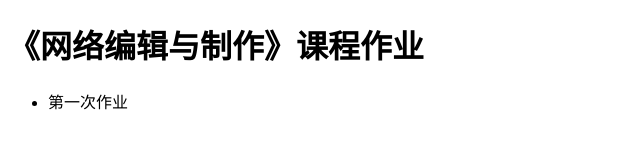
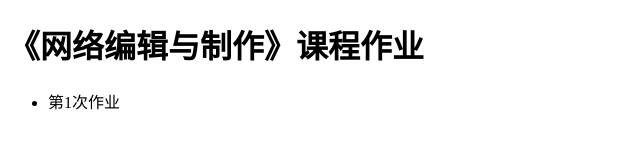
Before and after one commit to FUyi44/21news, a plain HTML site: page index.html in a window 1280 px wide. Shown: the full height of the page, 0-640 px from the left. Drawn offline with Linux system fonts and the light colour scheme.

Commit message:
第1次作业

```diff
--- a/index.html
+++ b/index.html
@@ -8,7 +8,7 @@
 <body>
    <h1>《网络编辑与制作》课程作业</h1>
    <ul>
-    <li>第一次作业</li>
+    <li>第1次作业</li>
    </ul>
 </body>
 </html>
```
